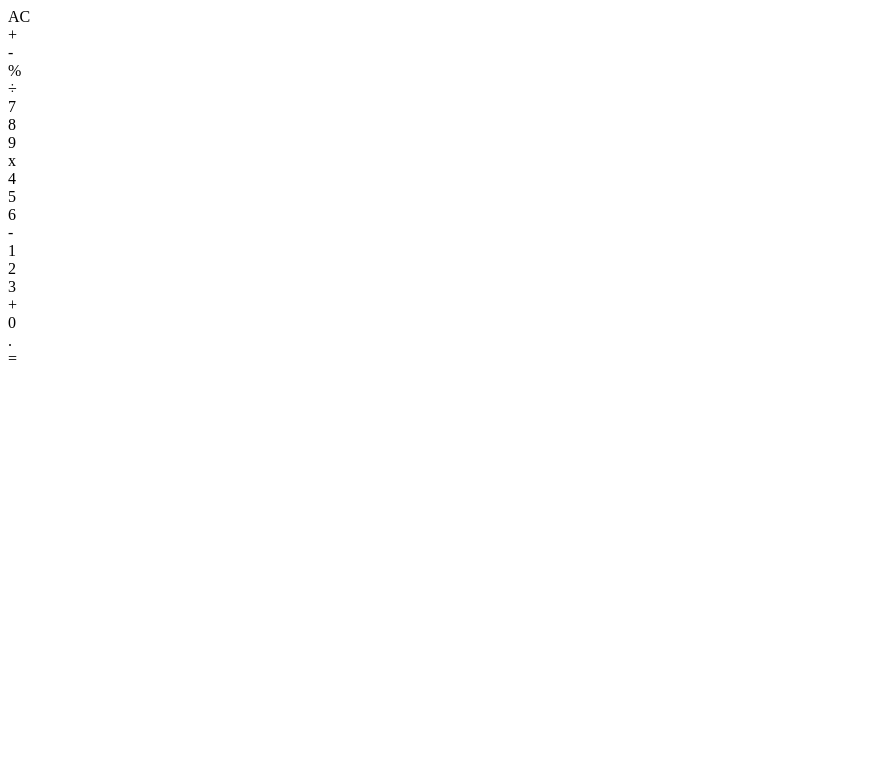
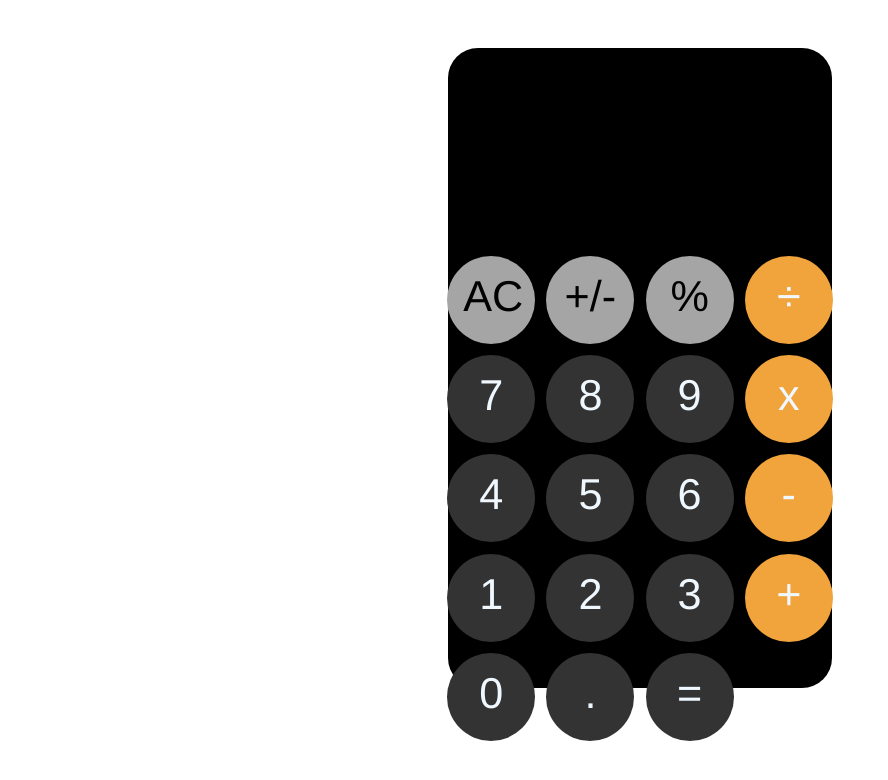
Before and after one commit to fatihnejat/iphone-calculator-design, a plain HTML site: page index.html in a window 1280 px wide. Shown: the whole page, without its empty margins (0-888 px from the left). Drawn offline with Linux system fonts and the light colour scheme; a web font is replaced by a local one.

Commit message:
Css codes created. (grid,font,color,hover

```diff
--- a/index.html
+++ b/index.html
@@ -6,29 +6,33 @@
     <meta name="viewport" content="width=device-width, initial-scale=1.0" />
     <title>ıphoneCalculatorDesign</title>
     <link rel="stylesheet" href="style.css" />
+    <link
+      href="http://fonts.cdnfonts.com/css/helvetica-neue-9"
+      rel="stylesheet"
+    />
   </head>
   <body>
     <div class="main">
-      <container>
-        <div class="button b1">AC</div>
-        <div class="button b2">+<br />-</div>
-        <div class="button b3">%</div>
-        <div class="button b4">÷</div>
-        <div class="button b5">7</div>
-        <div class="button b6">8</div>
-        <div class="button b7">9</div>
-        <div class="button b8">x</div>
-        <div class="button b9">4</div>
-        <div class="button b10">5</div>
-        <div class="button b11">6</div>
-        <div class="button b12">-</div>
-        <div class="button b13">1</div>
-        <div class="button b14">2</div>
-        <div class="button b15">3</div>
-        <div class="button b16">+</div>
-        <div class="button b17">0</div>
-        <div class="button b18">.</div>
-        <div class="button b19">=</div>
+      <container class="container">
+        <div class="button bg b1">AC</div>
+        <div class="button bg b2">+/-</div>
+        <div class="button bg b3">%</div>
+        <div class="button bo b4">÷</div>
+        <div class="button bs b5">7</div>
+        <div class="button bs b6">8</div>
+        <div class="button bs b7">9</div>
+        <div class="button bo b8">x</div>
+        <div class="button bs b9">4</div>
+        <div class="button bs b10">5</div>
+        <div class="button bs b11">6</div>
+        <div class="button bo b12">-</div>
+        <div class="button bs b13">1</div>
+        <div class="button bs b14">2</div>
+        <div class="button bs b15">3</div>
+        <div class="button bo b16">+</div>
+        <div class="button bs b17">0</div>
+        <div class="button bs b18">.</div>
+        <div class="button bs b19">=</div>
       </container>
     </div>
   </body>
--- a/style.css
+++ b/style.css
@@ -0,0 +1,47 @@
+* {
+  box-sizing: border-box;
+  margin: 0;
+  padding: 0;
+}
+
+.main {
+  width: 30vw;
+  height: 50vw;
+  background-color: black;
+  color: aliceblue;
+  border-radius: 30px;
+  margin: auto;
+  margin-top: 3rem;
+  padding-top: 13rem;
+}
+.container {
+  display: grid;
+  grid-template-columns: 5.5rem 5.5rem 5.5rem 5.5rem;
+  grid-template-rows: 5.5rem 5.5rem 5.5rem 5.5rem 5.5rem;
+  gap: 0.7rem;
+  justify-content: center;
+}
+.button {
+  font-size: 3rem;
+  border: none;
+  border-radius: 50px;
+  text-align: center;
+  justify-items: center;
+  padding: 16px;
+  font-family: "Helvetica Neue", sans-serif;
+  font-size: 2.7rem;
+}
+.bs {
+  background-color: #333333;
+}
+.bg {
+  background-color: #a5a5a5;
+  color: black;
+}
+.bo {
+  background-color: #f1a33c;
+}
+.button:hover {
+  cursor: pointer;
+  opacity: 0.5;
+}
```
